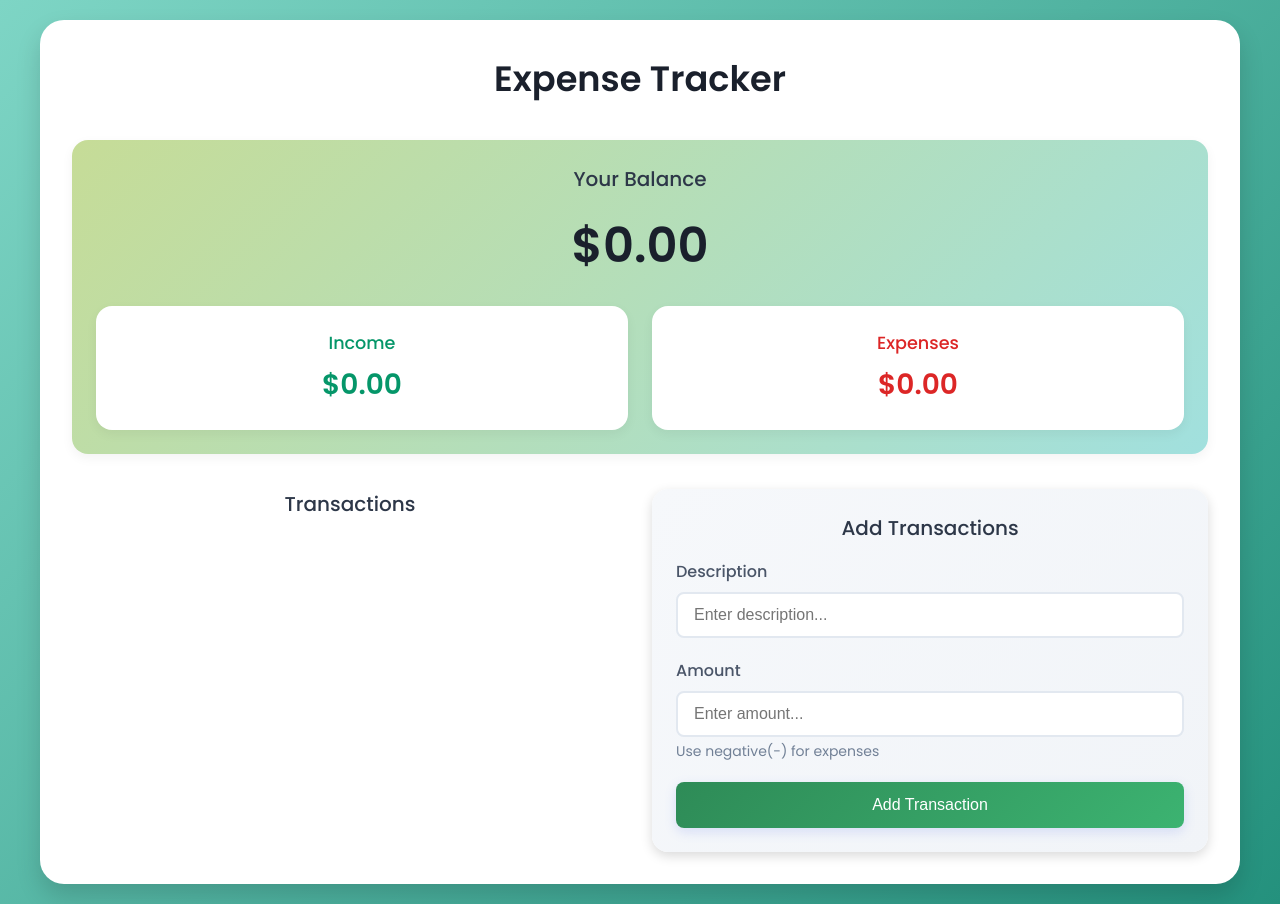
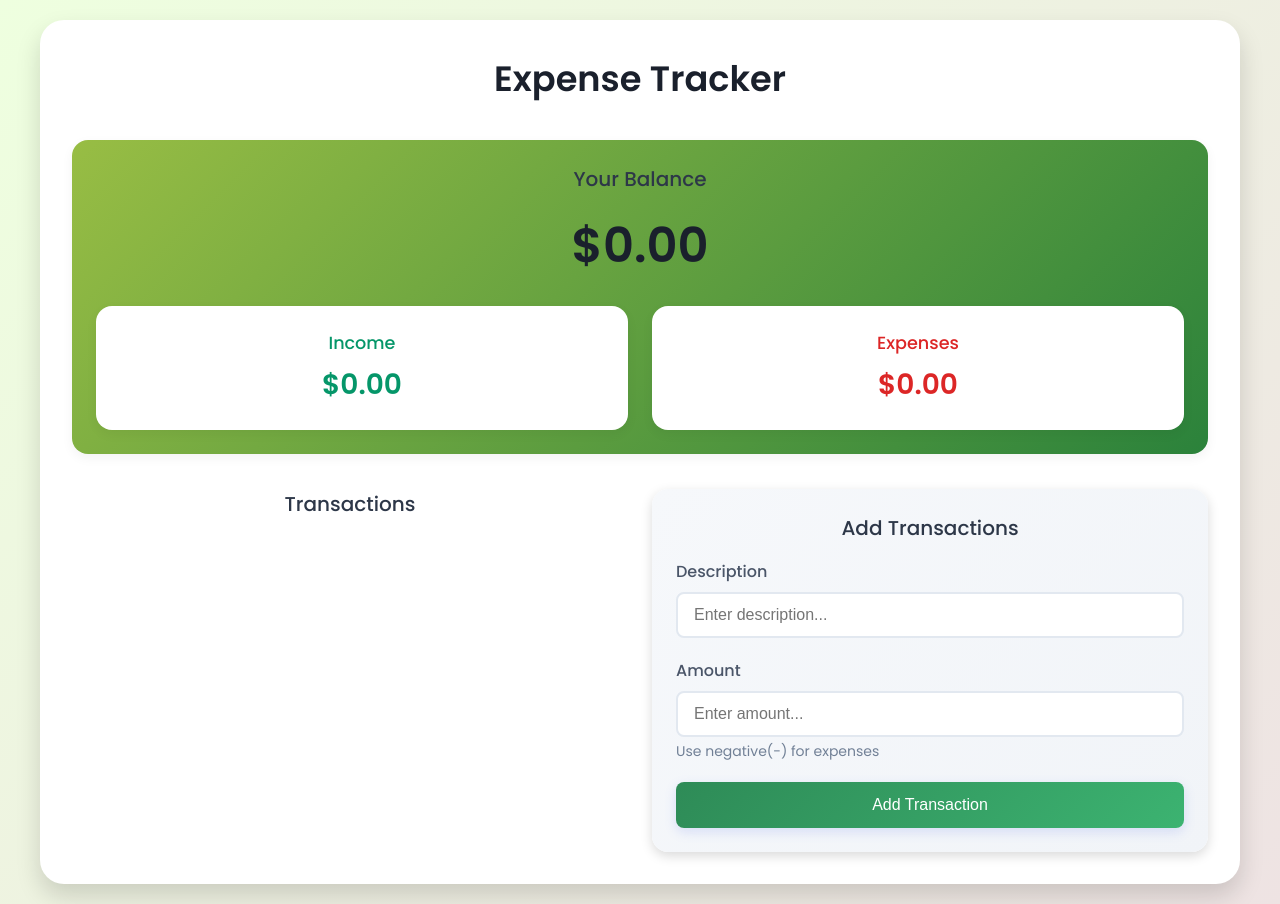
Before and after one commit to AmrQamhieh/Expense-tracker, a plain HTML site: page index.html in a window 1280 px wide. Drawn offline with Linux system fonts and the light colour scheme.

Commit message:
Changed the body background

```diff
--- a/style.css
+++ b/style.css
@@ -5,7 +5,7 @@
 }
 
 body {
-  background: linear-gradient(135deg, #7ed5c5, #24917d);
+  background: linear-gradient(135deg, #eeffdf, #eee3e3);
   min-height: 100vh;
   font-family: "Poppins", sans-serif;
   display: flex;
@@ -45,7 +45,7 @@ h2 {
   text-align: center;
   margin-bottom: 35px;
   padding: 24px;
-  background: linear-gradient(135deg, #c6dc97, #a1e0de);
+  background: linear-gradient(135deg, #98bd44, #2b823b);
   border-radius: 1rem;
   box-shadow: 0 4px 12px rgba(0, 0, 0, 0.05);
 }
```
